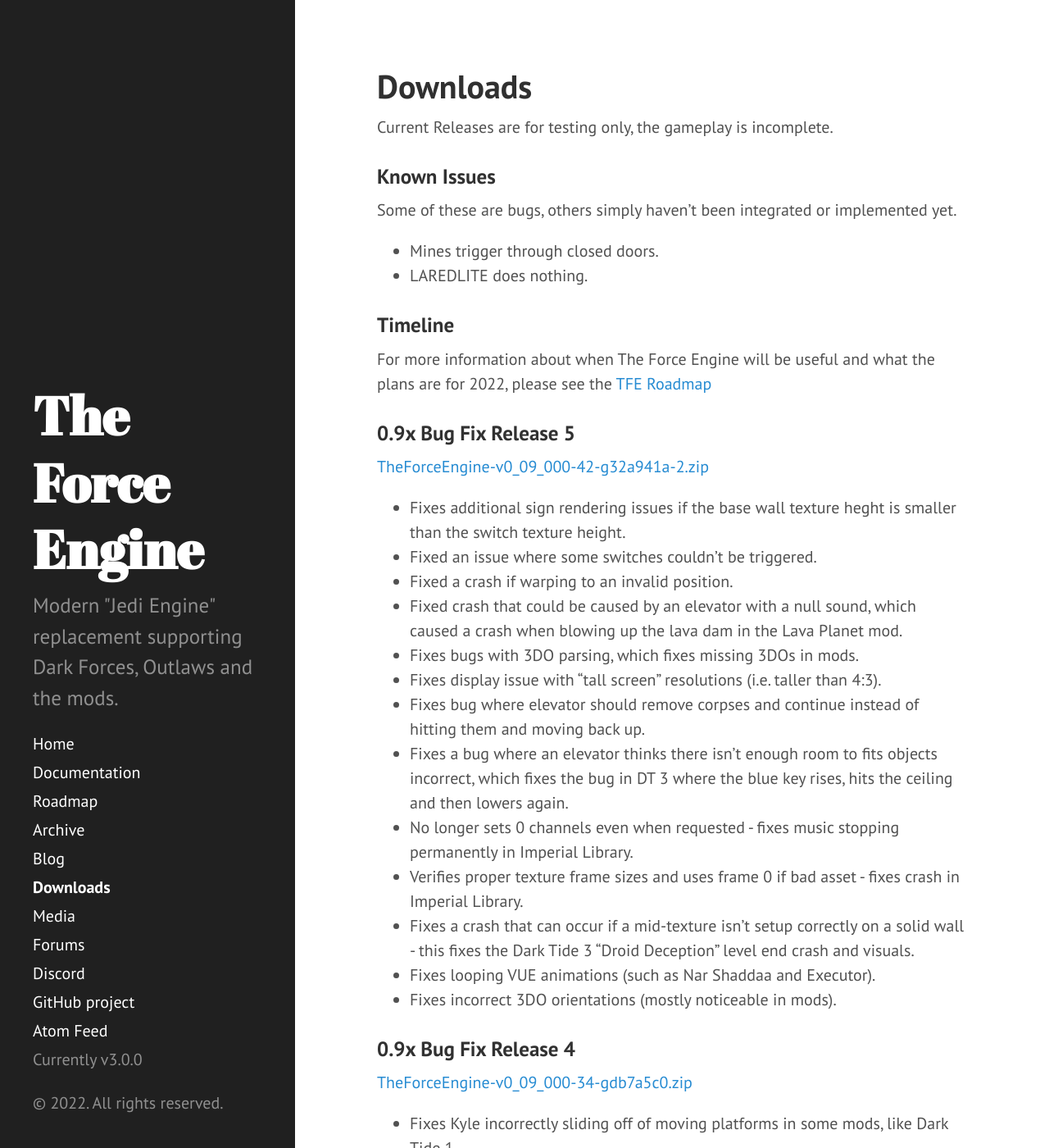
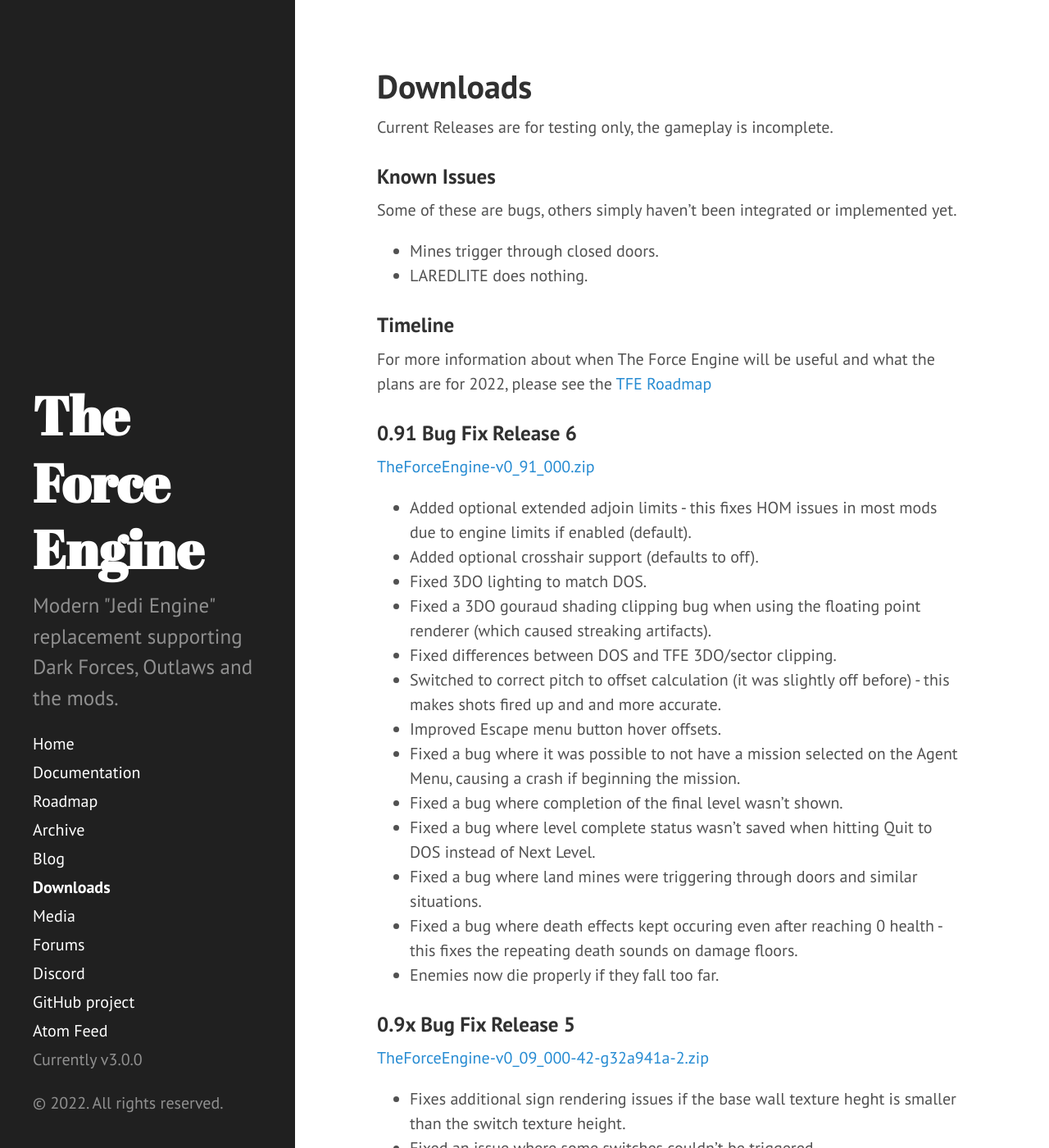
Before and after one commit to TheForceEngine/TheForceEngine.github.io, a Jekyll site: the page built from downloads.md, in a window 1280 px wide and 1400 px high. Shown: the whole window at 82% size. Built offline with Jekyll 4.4.1, drawn with Linux system fonts in a browser that asks for light colours.

Commit message:
Update downloads.md

```diff
--- a/downloads.md
+++ b/downloads.md
@@ -12,6 +12,22 @@
 
 ### Timeline
 For more information about when The Force Engine will be useful and what the plans are for 2022, please see the [TFE Roadmap](Roadmap.md)
+
+### 0.91 Bug Fix Release 6
+[TheForceEngine-v0_91_000.zip](archive/TheForceEngine-v0_91_000.zip) <br>
+* Added optional extended adjoin limits - this fixes HOM issues in most mods due to engine limits if enabled (default).
+* Added optional crosshair support (defaults to off).
+* Fixed 3DO lighting to match DOS.
+* Fixed a 3DO gouraud shading clipping bug when using the floating point renderer (which caused streaking artifacts).
+* Fixed differences between DOS and TFE 3DO/sector clipping.
+* Switched to correct pitch to offset calculation (it was slightly off before) - this makes shots fired up and and more accurate.
+* Improved Escape menu button hover offsets.
+* Fixed a bug where it was possible to not have a mission selected on the Agent Menu, causing a crash if beginning the mission.
+* Fixed a bug where completion of the final level wasn't shown.
+* Fixed a bug where level complete status wasn't saved when hitting Quit to DOS instead of Next Level.
+* Fixed a bug where land mines were triggering through doors and similar situations.
+* Fixed a bug where death effects kept occuring even after reaching 0 health - this fixes the repeating death sounds on damage floors.
+* Enemies now die properly if they fall too far.
 
 ### 0.9x Bug Fix Release 5
 [TheForceEngine-v0_09_000-42-g32a941a-2.zip](archive/TheForceEngine-v0_09_000-42-g32a941a-2.zip) <br>
```
